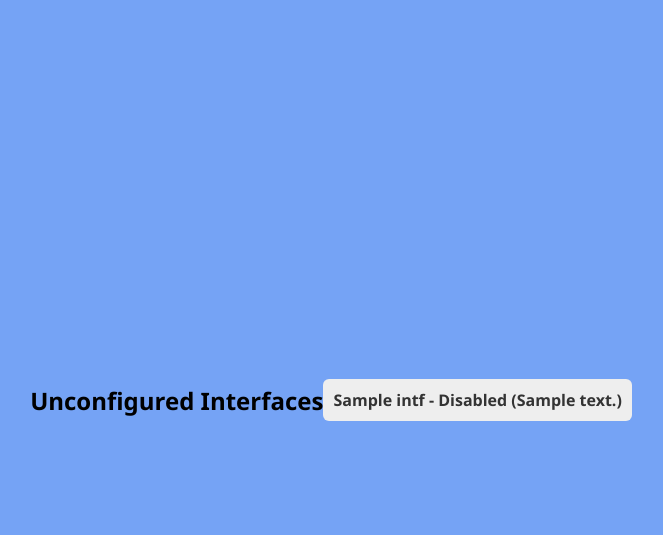
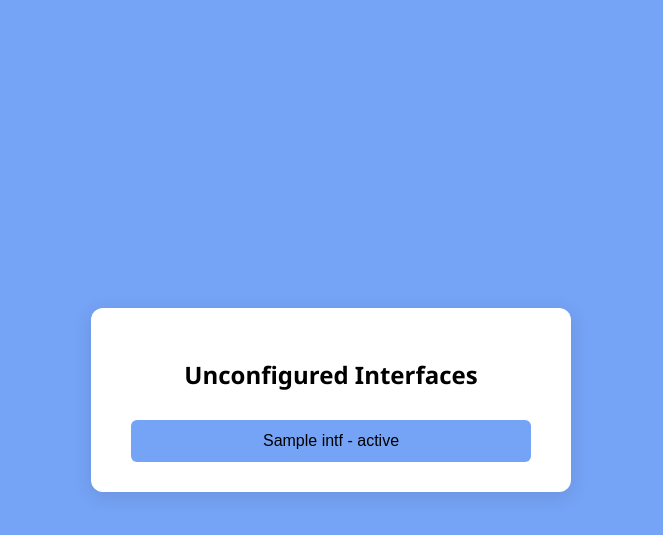
Before and after one commit to KSyed616/AutoNetOps-Intelligent-Network-Automation-Portal-for-Multi-Vendor-day0-day1-Configuration-Management, a FastAPI app: template templates/interface_config.html in a window 1280 px wide. Shown: the top 535 px of the page, without its empty margins (309-972 px from the left). Run offline with FastAPI, Linux system fonts and the light colour scheme; the template is opened without the code that fills it: most values are stand-ins (such as "Sample title", 1, 10 or a date in 2020).

Commit message:
Day 0 multivendorness done

```diff
--- a/templates/interface_config.html
+++ b/templates/interface_config.html
@@ -6,15 +6,13 @@
     <link rel="stylesheet" href="/static/style.css" />
 </head>
 <body>
-    <h2>Unconfigured Interfaces</h2>
-    <ul>
-      {% for intf in interfaces %}
-        <li>
-          <strong>{{ intf.name }}</strong> -
-          {% if intf.enabled %} Enabled {% else %} Disabled {% endif %}
-          {% if intf.description %} ({{ intf.description }}) {% endif %}
-        </li>
-      {% endfor %}
-    </ul>
+    <div class="container">
+        <h2>Unconfigured Interfaces</h2>
+          {% for intf in interfaces %}
+            <form action="/day1/interfaces/config" method="post">
+                <button type="submit">{{ intf.name }} - {{ intf.status}}</button>
+            </form>
+          {% endfor %}
+    </div>
 </body>
 </html>
```
